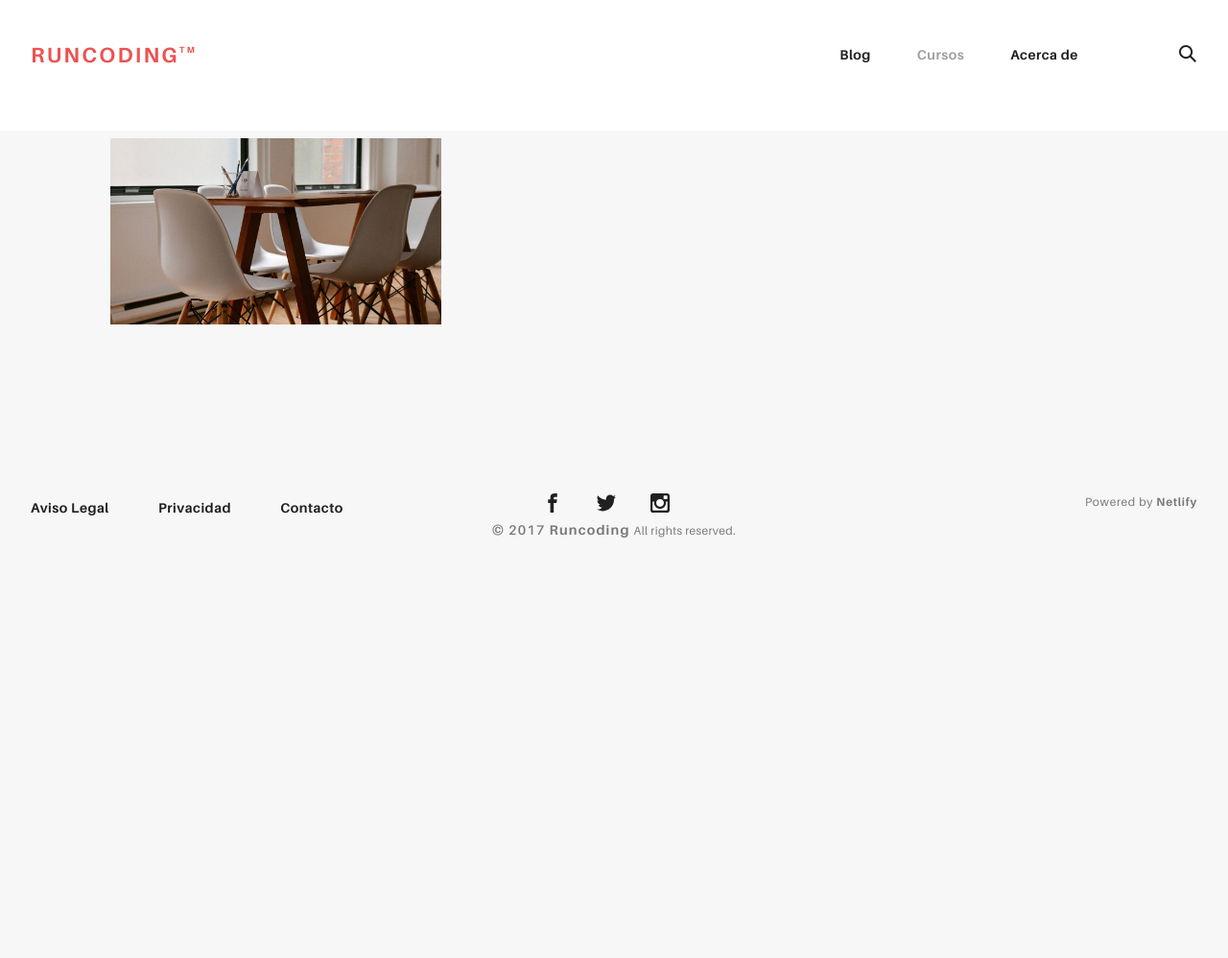
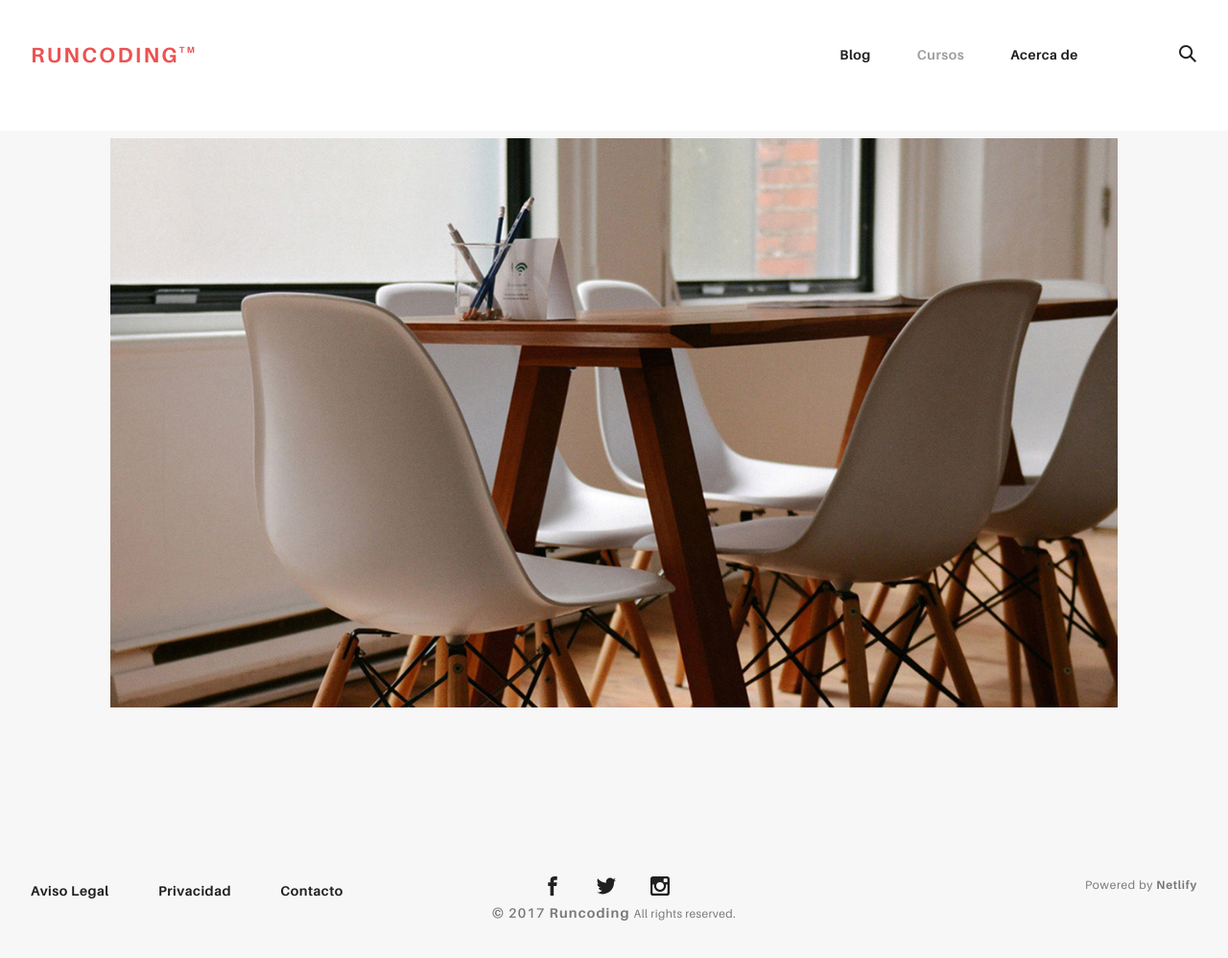
Before and after one commit to ismaeldevmw/runcoding, a Jekyll site: the page built from cursos.html, in a window 1280 px wide and 1008 px high. Shown: the top 998 px of the window at 96% size. Built offline with Jekyll 4.4.1, drawn with Linux system fonts in a browser that asks for light colours.

Commit message:
grid modificado

```diff
--- a/cursos.html
+++ b/cursos.html
@@ -5,7 +5,7 @@ permalink: /cursos/
 ---
 <section class="ae-container-fluid rk-main">
  <section class="ae-container-fluid ae-container-fluid--inner rk-portfolio">
-   <div class="ae-masonry ae-masonry-md-2 ae-masonry-xl-3">
+   <div class="ae-masonry ae-masonry-md-1 ae-masonry-xl-1">
      {% for item in site.cursos %}
      <a href="{{ item.link }}" target="_blank" class="rk-item ae-masonry__item"><img src="{{ item.thumbnail }}">
        <div class="item-meta">
```
